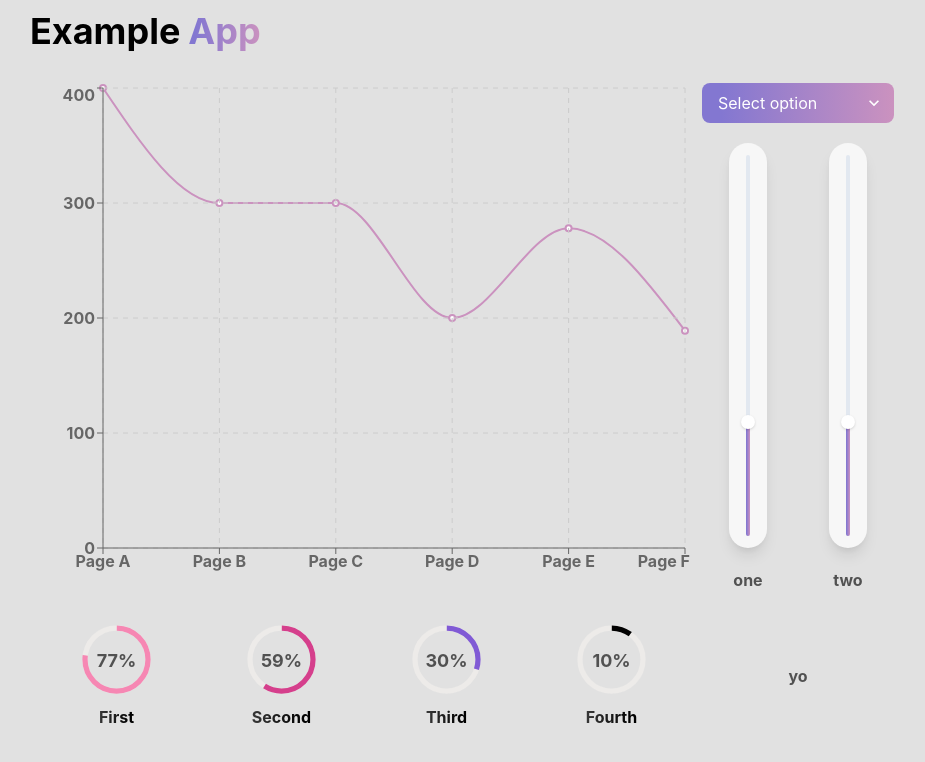
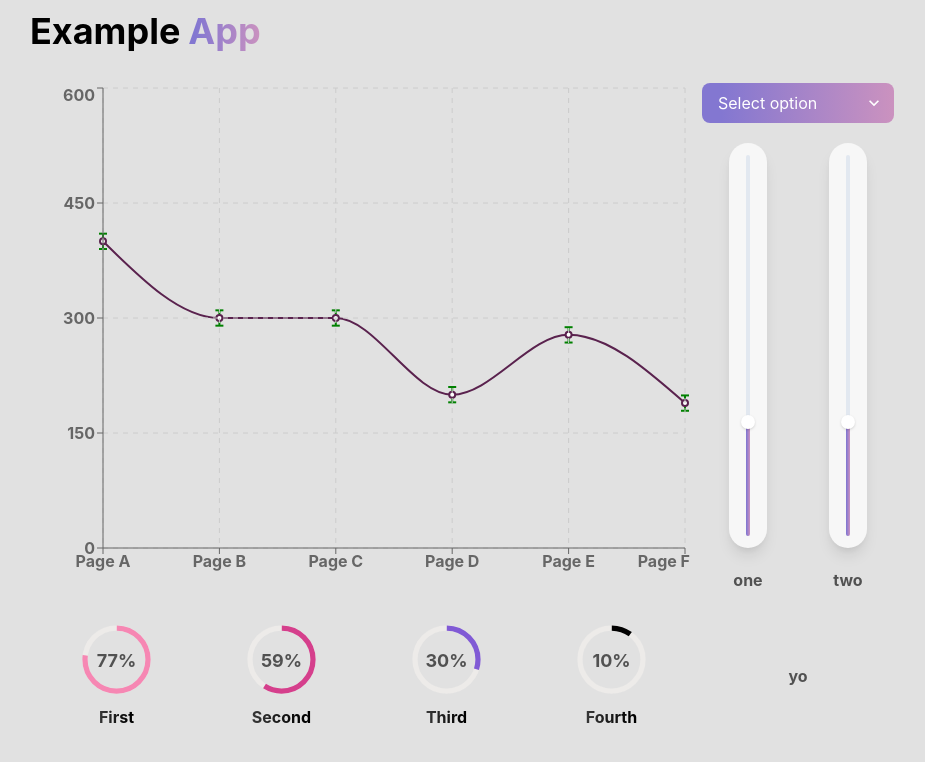
Before and after one commit to mattbardal/ch2023, a React (Create React App) app in the folder frontend/: page / in a window 1280 px wide. Shown: the top 762 px of the page, without its empty margins (178-1103 px from the left). Built offline with nearby package versions, Linux system fonts and the light colour scheme.

Commit message:
Error on graph

```diff
--- a/frontend/src/components/Graph.tsx
+++ b/frontend/src/components/Graph.tsx
@@ -7,16 +7,17 @@ import {
   YAxis,
   Tooltip,
   ResponsiveContainer,
+  ErrorBar,
 } from "recharts";
 
 // generate some random data
 const data = [
-  { name: "Page A", uv: 400, pv: 2400, amt: 2400 },
-  { name: "Page B", uv: 300, pv: 4567, amt: 2400 },
-  { name: "Page C", uv: 300, pv: 1398, amt: 2400 },
-  { name: "Page D", uv: 200, pv: 9800, amt: 2400 },
-  { name: "Page E", uv: 278, pv: 3908, amt: 2400 },
-  { name: "Page F", uv: 189, pv: 4800, amt: 2400 },
+  { name: "Page A", uv: 400, pv: 2400 / 10, amt: 240, errorY: 10, errorX: 10 },
+  { name: "Page B", uv: 300, pv: 4567 / 10, amt: 2400, errorY: 10, errorX: 10 },
+  { name: "Page C", uv: 300, pv: 1398 / 10, amt: 2400, errorY: 10, errorX: 10 },
+  { name: "Page D", uv: 200, pv: 9800 / 10, amt: 2400, errorY: 10, errorX: 10 },
+  { name: "Page E", uv: 278, pv: 3908 / 10, amt: 2400, errorY: 10, errorX: 10 },
+  { name: "Page F", uv: 189, pv: 4800 / 10, amt: 2400, errorY: 10, errorX: 10 },
 ];
 
 export default function Graph() {
@@ -24,7 +25,16 @@ export default function Graph() {
     <Center my="5" w="100%" h="500px">
       <ResponsiveContainer width="100%" height="100%">
         <LineChart width={600} height={300} data={data}>
-          <Line type="monotone" dataKey="uv" stroke="#cb92bf" strokeWidth={2} />
+          <Line type="monotone" dataKey="uv" stroke="#5a224e" strokeWidth={2}>
+            <ErrorBar
+              dataKey="errorY"
+              width={4}
+              strokeWidth={2}
+              stroke="green"
+              direction="y"
+            />
+          </Line>
+
           <CartesianGrid stroke="#ccc" strokeDasharray="5 5" />
           <XAxis dataKey="name" />
           <YAxis />
```
